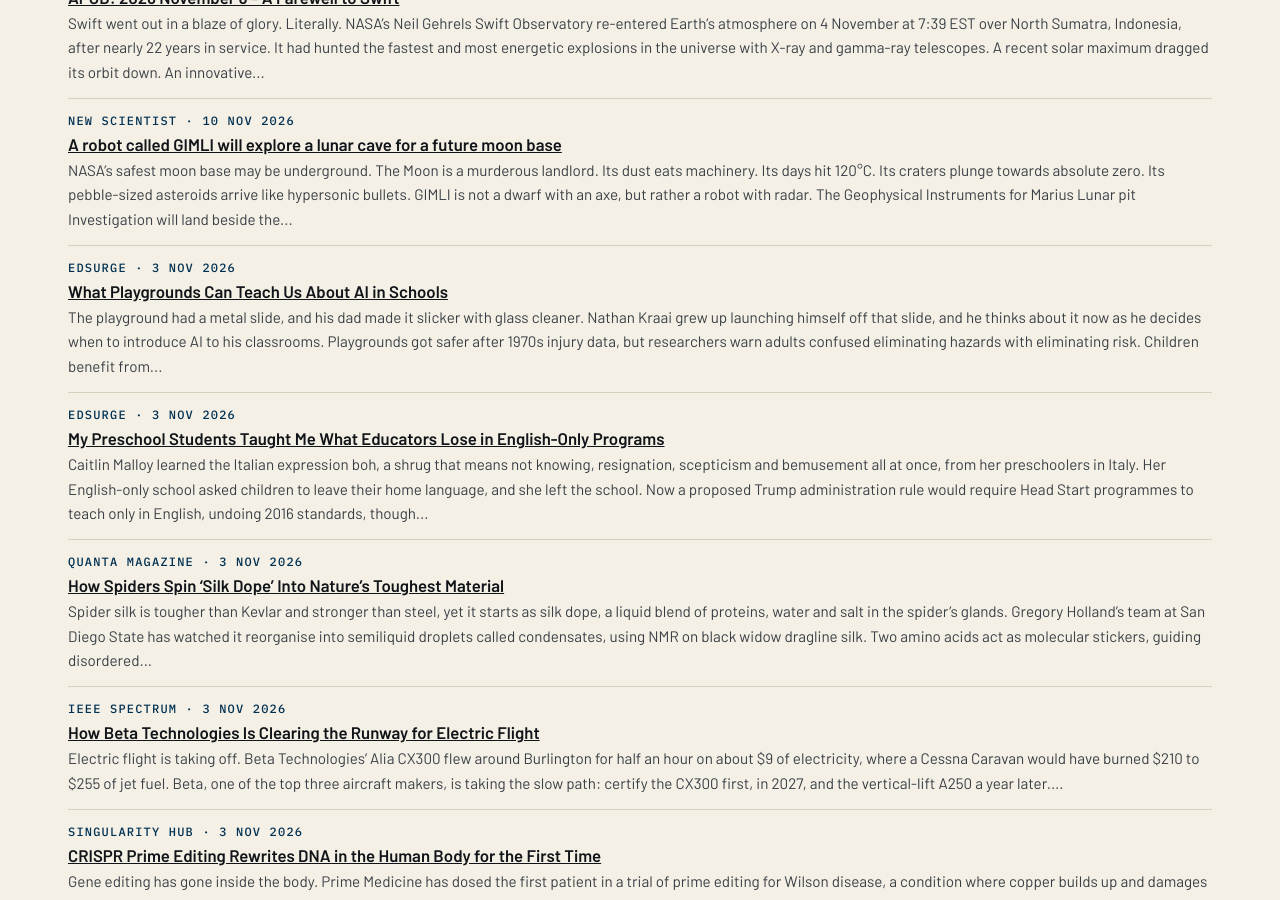
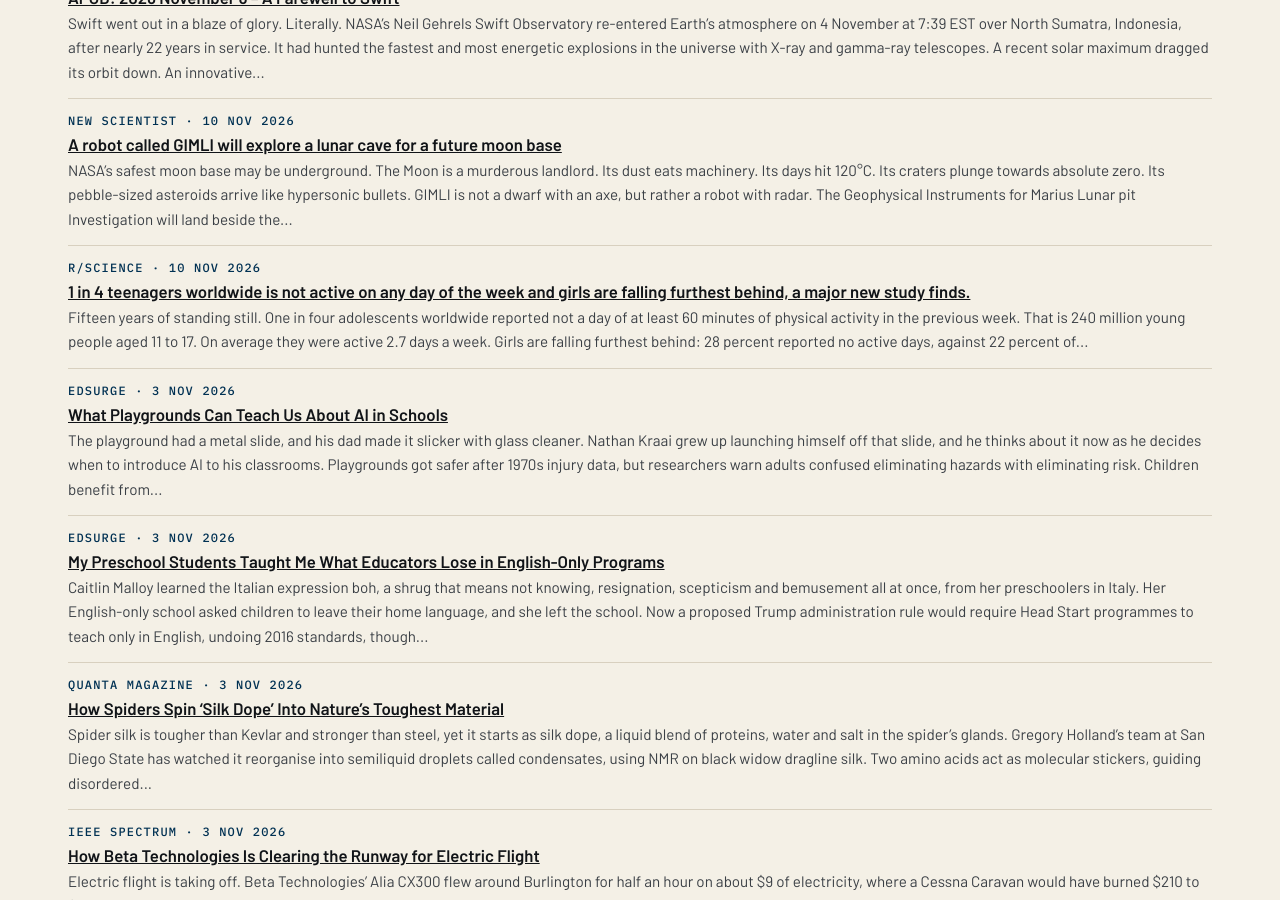
Before and after one commit to katz-news/katz.news, a Jekyll site: the page built from briefs/index.html, in a window 1280 px wide and 900 px high, scrolled down 3794 px. Built offline with Jekyll 4.4.1, drawn with Linux system fonts in a browser that asks for light colours.

Commit message:
Publish 2026-11-06

```diff
--- a/_data/build.yml
+++ b/_data/build.yml
@@ -1 +1 @@
-published_at: 2026-11-06T16:49:37Z
+published_at: 2026-11-06T16:51:21Z
--- /dev/null
+++ b/_posts/briefs/2026-11-05-1-in-4-teenagers-worldwide-is-not-active-on-any-day-of-the-w.md
@@ -0,0 +1,10 @@
+---
+published: true
+title: 1 in 4 teenagers worldwide is not active on any day of the week and girls
+  are falling furthest behind, a major new study finds.
+date: 2026-11-10
+section: science
+source_name: r/science
+source_url: https://www.reddit.com/r/science/comments/1xnqq72/1_in_4_teenagers_worldwide_is_not_active_on_any/
+---
+Fifteen years of standing still. One in four adolescents worldwide reported not a day of at least 60 minutes of physical activity in the previous week. That is 240 million young people aged 11 to 17. On average they were active 2.7 days a week. Girls are falling furthest behind: 28 percent reported no active days, against 22 percent of boys. The answer is not to tell teenagers to try harder, but to build schools, streets and communities where moving is safe, easy and normal. The verdict is plainly painful: the kids are not lazy, but rather the world is.
```
